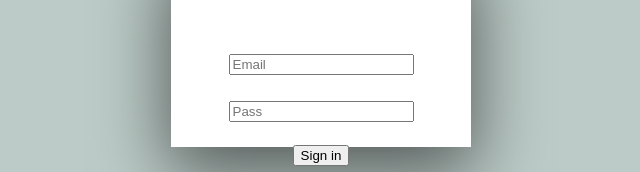
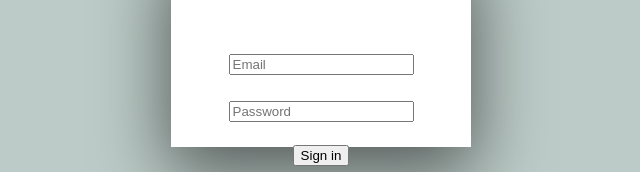
Before and after one commit to OnlyUnknown/Balanced-Car, a React (Create React App) app in the folder balanced-car-front/: page /signin in a window 1280 px wide. Shown: the part 353-525 px from the top of the page, without its empty margins (319-959 px from the left). Built offline with nearby package versions, Linux system fonts and the light colour scheme.

Commit message:
have modified the login page and installed the useFoem react hook library

```diff
--- a/balanced-car-front/package.json
+++ b/balanced-car-front/package.json
@@ -11,6 +11,7 @@
     "jquery": "^3.7.1",
     "react": "^18.2.0",
     "react-dom": "^18.2.0",
+    "react-hook-form": "^7.52.1",
     "react-redux": "^8.1.3",
     "react-router-dom": "^6.21.1",
     "react-scripts": "5.0.1",
--- a/balanced-car-front/src/App.jsx
+++ b/balanced-car-front/src/App.jsx
@@ -8,7 +8,7 @@ import Main from './components/main';
 import Carinfo from './components/Carinfo';
 import Splash from './components/splash';
 import SignUp from './components/signup';
-import Signin from './components/signin';
+import SignScreen from './components/signin';
 
 function App() {
   return (
@@ -18,7 +18,7 @@ function App() {
         <Route path="/addcar" element={<AddCar />} />
         <Route path="/splash" element={<Splash />} />
         <Route path="/signup" element={<SignUp />} />
-        <Route path="/signin" element={<Signin />} />
+        <Route path="/signin" element={<SignScreen />} />
         <Route path="/carinfo" element={<Carinfo />} />
         <Route path="/main" element={<Main />} />
       </Routes>
--- a/balanced-car-front/src/components/signin.jsx
+++ b/balanced-car-front/src/components/signin.jsx
@@ -1,14 +1,64 @@
 import '../styling/signup.scss';
+import { useForm } from 'react-hook-form';
+const SignScreen = () => {
+  const { register, handleSubmit } = useForm()
 
-const Signin = () => (
+  const submitForm = (data) => {
+    console.log(data.email)
+  }
+
+  return (
+//     <form onSubmit={handleSubmit(submitForm)}>
+//       <div className='form-group'>
+//         <label htmlFor='email'>Email</label>
+//         <input
+//           type='email'
+//           className='form-input'
+//           {...register('email')}
+//           required
+//         />
+//       </div>
+//       <div className='form-group'>
+//         <label htmlFor='password'>Password</label>
+//         <input
+//           type='password'
+//           className='form-input'
+//           {...register('password')}
+//           required
+//         />
+//       </div>
+//       <button type='submit' className='button'>
+//         Login
+//       </button>
+//     </form>
+//   )
+// }
+
+// const Signin = () => (
+  <form onSubmit={handleSubmit(submitForm)}>
   <div className="signup-p">
     <div className="shadow-box">
       <h3 className="title-sign">Sign In</h3>
-      <input placeholder="Email" />
-      <input placeholder="Pass" />
+      {/* <input placeholder="Email" /> */}
+      <input
+      placeholder='Email'
+          type='email'
+          className='form-input'
+          {...register('email')}
+          required
+        />
+      {/* <input placeholder="Pass" /> */}
+      <input
+      placeholder='Password'
+          type='password'
+          className='form-input'
+          {...register('password')}
+          required
+        />
       <button type="submit">Sign in</button>
     </div>
   </div>
-);
+  </form>
+)};
 
-export default Signin;
+export default SignScreen;
--- a/balanced-car-front/src/components/signup.jsx
+++ b/balanced-car-front/src/components/signup.jsx
@@ -5,7 +5,8 @@ import { signup, setUser } from '../features/auth/authSlice';
 
 const Signup = () => {
   const dispatch = useDispatch();
-  // const error = useSelector((state) => state.auth.error);
+  const error = useSelector((state) => state.auth.error);
+  const user = useSelector((state) => state.auth.user); // Get the current user from the store
 
   const handleSignup = async (e) => {
     e.preventDefault();
@@ -29,12 +30,20 @@ const Signup = () => {
   return (
     <div className="signup-p">
       <h3 className="title">Sign Up</h3>
+      {user ? (
+        <div>
+          <p>Current User: {user.email}</p>
+          <button onClick={() => dispatch(setUser(null))}>Log Out</button>
+        </div>
+      ) : (
         <form id="sign_up_form" onSubmit={handleSignup}>
           <input type="email" id="signup-email" placeholder="Email" required />
           <input type="password" id="signup-password" placeholder="Password" required />
           <input type="password" id="signup-password-confirm" placeholder="Confirm Password" required />
           <button type="submit">Sign Up</button>
+          {error && <div className="error">{error}</div>}
         </form>
+      )}
     </div>
   );
 };
```
Also changed, not shown: 1 other file (tests, documents, lock files or other folders). Lines whose indentation alone changed are shown as unchanged.
